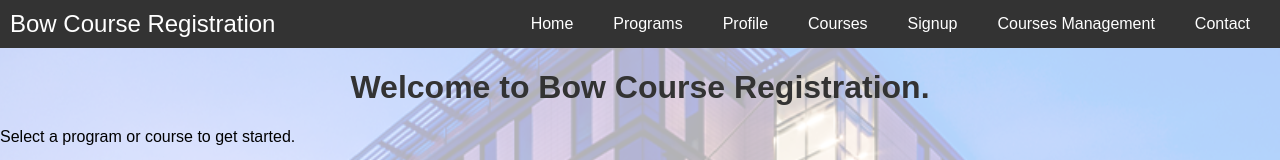
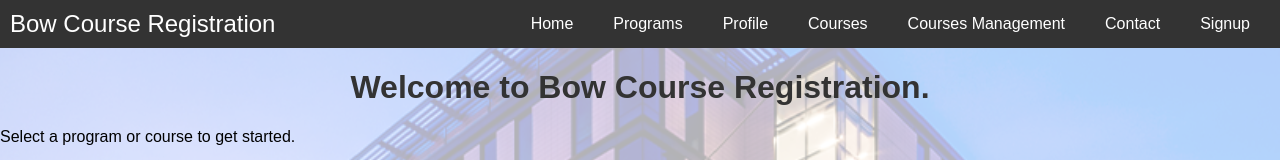
Before and after one commit to code-sample-git/group2-bow-course-registration, a React (Create React App) app: page / in a window 1280 px wide. Shown: the top 160 px of the page. Built offline with nearby package versions, Linux system fonts and the light colour scheme.

Commit message:
fix: move Signup link to the correct position in Navbar component

```diff
--- a/src/components/Navbar.js
+++ b/src/components/Navbar.js
@@ -29,9 +29,9 @@ const Navbar = () => {
         <li><Link to="/programs">Programs</Link></li>
         <li><Link to="/profile">Profile</Link></li>
         <li><Link to="/courses">Courses</Link></li>
-        {!isLoggedIn && <li><Link to="/signup">Signup</Link></li>}
         <li><Link to="/coursemanagement">Courses Management</Link></li>
         <li><Link to="/contact">Contact</Link></li>
+        {!isLoggedIn && <li><Link to="/signup">Signup</Link></li>}
         {isLoggedIn && <li><Link to="/" onClick={handleLogout}>Logout</Link></li>}
       </ul>
     </nav>
```
